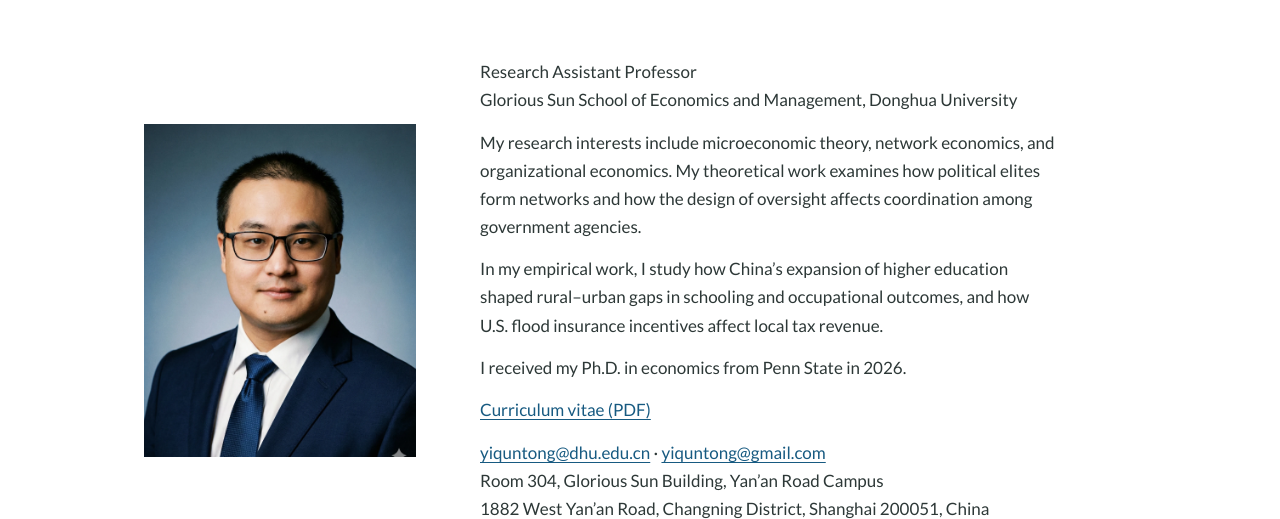
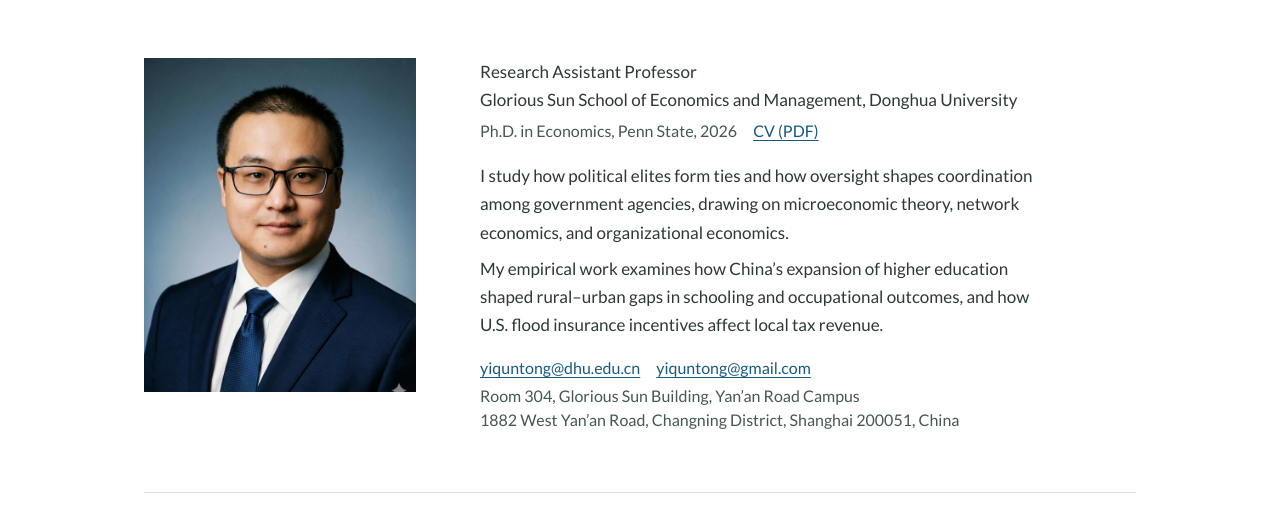
Before and after one commit to yiquntong/yiquntong.github.io, a plain HTML site: page index.html in a window 1280 px wide. Shown: the part 100-619 px from the top of the page. Drawn offline with Linux system fonts and the light colour scheme.

Commit message:
Group faculty credentials, research and contact details in the homepage profile

```diff
--- a/assets/site.css
+++ b/assets/site.css
@@ -108,17 +108,37 @@ nav a { padding-block: 0.3rem; color: var(--green); font-size: 0.94rem; }
 
 .profile {
   display: grid;
-  grid-template-columns: minmax(13rem, 17rem) minmax(0, 1fr);
-  gap: clamp(2rem, 5vw, 4.5rem);
-  align-items: center;
+  grid-template-columns: clamp(11rem, 24vw, 17rem) minmax(0, 36rem);
+  grid-template-areas:
+    "portrait affiliation"
+    "portrait credentials"
+    "portrait biography"
+    "portrait contact";
+  column-gap: clamp(2rem, 5vw, 4.5rem);
+  align-items: start;
   padding-block: clamp(2rem, 5vw, 3.75rem);
 }
 
-.portrait { display: block; width: 100%; height: auto; }
-.introduction { max-width: 36rem; }
-.introduction > * + * { margin-top: 0.9rem; }
-.documents p + p { margin-top: 0.15rem; }
-.contact { font-style: normal; }
+.portrait { grid-area: portrait; display: block; width: 100%; height: auto; }
+.affiliation { grid-area: affiliation; }
+.credentials, .emails { display: flex; flex-wrap: wrap; gap: 0.1rem 1rem; }
+.credentials {
+  grid-area: credentials;
+  margin-top: 0.25rem;
+  color: var(--muted);
+  font-size: 1rem;
+}
+.biography { grid-area: biography; margin-top: 1.1rem; }
+.biography p + p { margin-top: 0.5rem; }
+.contact {
+  grid-area: contact;
+  margin-top: 1.1rem;
+  color: var(--muted);
+  font-size: 1rem;
+  font-style: normal;
+  line-height: 1.5;
+}
+.emails { margin-bottom: 0.25rem; }
 
 .research {
   padding-block: 2rem 2.75rem;
@@ -165,16 +185,21 @@ footer {
   font-size: 0.94rem;
 }
 
-@media (max-width: 44rem) {
+@media screen and (max-width: 44rem) {
   .shell { width: min(35rem, calc(100% - 2.5rem)); }
   .masthead-inner { column-gap: 1rem; padding-block: 1rem; }
   nav { column-gap: 1rem; }
   .profile {
-    grid-template-columns: 1fr;
-    gap: 1.4rem;
-    padding-block: 1.75rem;
+    grid-template-columns: minmax(0, 1fr) clamp(5rem, 24vw, 7.5rem);
+    grid-template-areas:
+      "affiliation portrait"
+      "credentials credentials"
+      "biography biography"
+      "contact contact";
+    column-gap: 1rem;
+    padding-block: 1.5rem;
   }
-  .portrait { width: min(13rem, 65%); }
+  .credentials { margin-top: 0.5rem; }
   .abstract summary { padding-block: 0.5rem; }
 }
 
--- a/index.html
+++ b/index.html
@@ -14,7 +14,7 @@
   <meta property="og:image" content="https://yiquntong.github.io/assets/yiqun-tong.webp">
   <meta property="og:image:alt" content="Portrait of Yiqun Tong">
   <meta property="og:description" content="Research, working papers, and CV of Yiqun Tong, Research Assistant Professor at the Glorious Sun School of Economics and Management, Donghua University.">
-  <link rel="stylesheet" href="assets/site.css">
+  <link rel="stylesheet" href="assets/site.css?v=939ad22">
 </head>
 <body id="top">
   <a class="skip-link" href="#main-content">Skip to content</a>
@@ -31,32 +31,34 @@
     <section class="profile" id="welcome" aria-labelledby="position">
       <img class="portrait" src="assets/yiqun-tong.webp" width="1280" height="1568"
            alt="Portrait of Yiqun Tong" fetchpriority="high">
-      <div class="introduction">
-        <p>
+      <p class="affiliation">
         <span id="position">Research Assistant Professor</span><br>
         Glorious Sun School of Economics and Management, Donghua&nbsp;University
       </p>
+      <p class="credentials">
+        <span>Ph.D. in Economics, Penn State, 2026</span>
+        <a href="cv/Yiqun-Tong-CV.pdf">CV (PDF)</a>
+      </p>
+      <div class="biography">
         <p>
-          My research interests include microeconomic theory, network economics, and organizational
-          economics. My theoretical work examines how political elites form networks and how the
-          design of oversight affects coordination among government agencies.
+          I study how political elites form ties and how oversight shapes coordination among
+          government agencies, drawing on microeconomic theory, network economics, and
+          organizational economics.
         </p>
         <p>
-          In my empirical work, I study how China’s expansion of higher education shaped
-          rural–urban gaps in schooling and occupational outcomes, and how U.S. flood insurance
-          incentives affect local tax revenue.
+          My empirical work examines how China’s expansion of higher education shaped rural–urban
+          gaps in schooling and occupational outcomes, and how U.S. flood insurance incentives
+          affect local tax revenue.
         </p>
-        <p>I received my Ph.D. in economics from Penn State in 2026.</p>
-        <div class="documents">
-          <p><a href="cv/Yiqun-Tong-CV.pdf">Curriculum vitae (PDF)</a></p>
       </div>
       <address class="contact">
-          <a href="mailto:yiquntong@dhu.edu.cn">yiquntong@dhu.edu.cn</a> ·
-          <a href="mailto:yiquntong@gmail.com">yiquntong@gmail.com</a><br>
+        <p class="emails">
+          <a href="mailto:yiquntong@dhu.edu.cn">yiquntong@dhu.edu.cn</a>
+          <a href="mailto:yiquntong@gmail.com">yiquntong@gmail.com</a>
+        </p>
         Room 304, Glorious Sun Building, Yan’an Road Campus<br>
         1882 West Yan’an Road, Changning District, Shanghai 200051, China
       </address>
-      </div>
     </section>
 
     <section class="research" aria-labelledby="working-papers">
```
Lines whose indentation alone changed are shown as unchanged.
